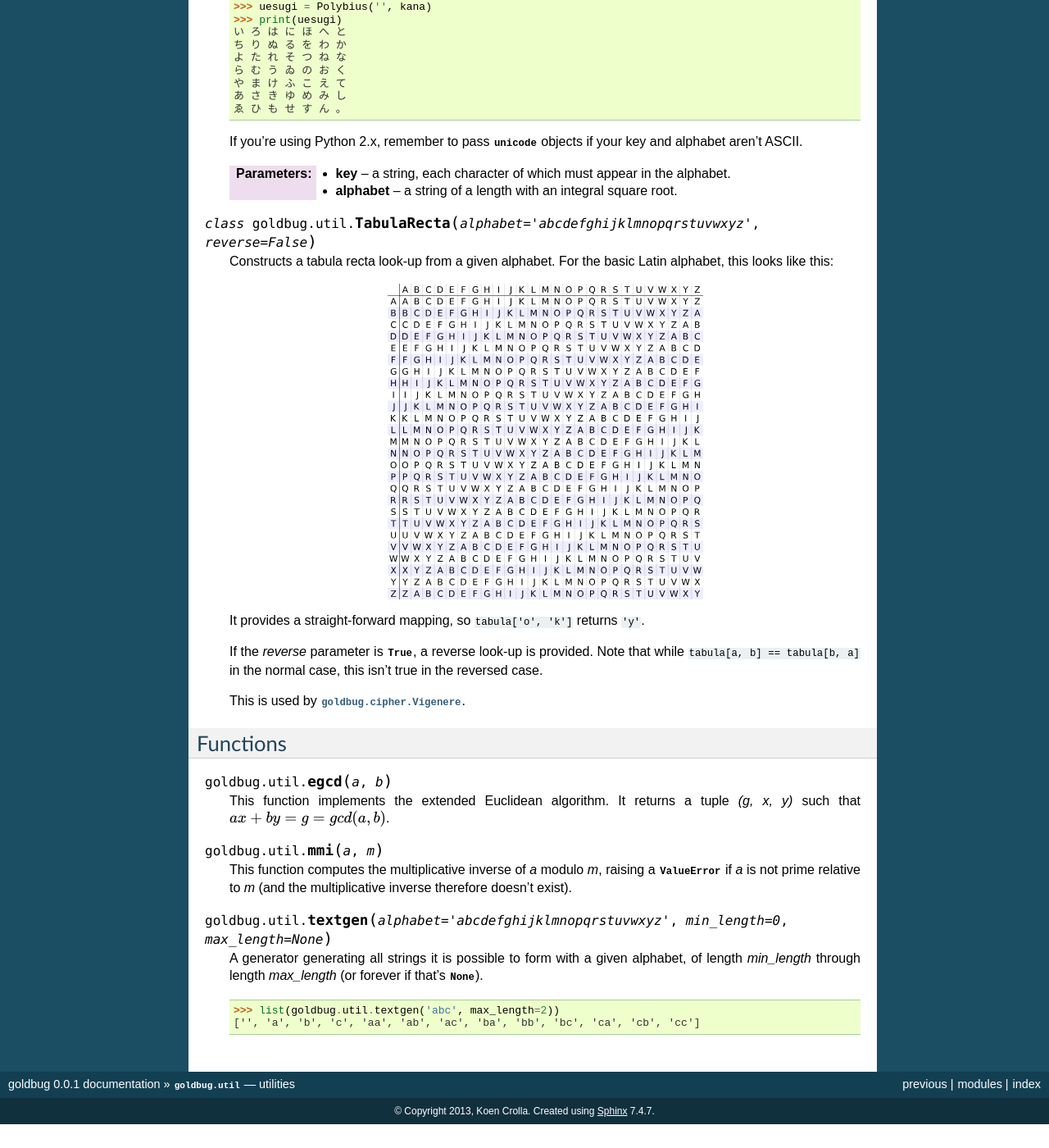
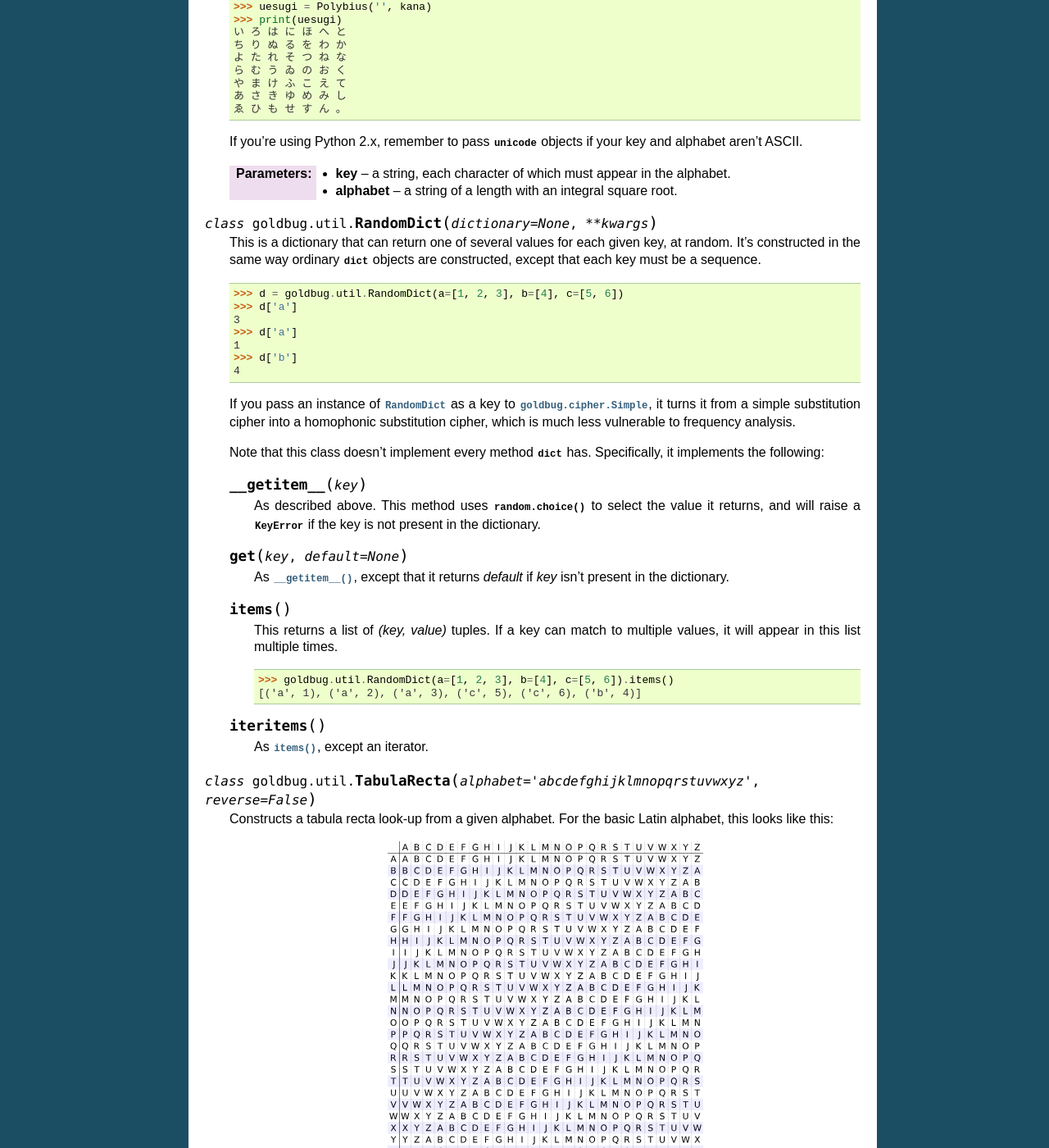
Before and after one commit to Cairnarvon/goldbug, a Sphinx documentation site: the page built from doc/util.rst, in a window 1280 px wide and 1400 px high, scrolled down 966 px. Shown: the whole window at 82% size. Built offline with Sphinx 7.4.7, drawn with Linux system fonts in a browser that asks for light colours; formulas are drawn with MathJax 3; before the commit the page ends 2337 px from its top, so only the background shows below that; some of the changed text lies outside the part shown.

Commit message:
Added RandomDict.

```diff
--- a/doc/util.rst
+++ b/doc/util.rst
@@ -75,6 +75,51 @@ Classes
    :param key: a string, each character of which must appear in the alphabet.
    :param alphabet: a string of a length with an integral square root.
 
+.. class:: RandomDict(dictionary=None, **kwargs)
+
+   This is a dictionary that can return one of several values for each given
+   key, at random. It's constructed in the same way ordinary :class:`dict`
+   objects are constructed, except that each key must be a sequence.
+
+      >>> d = goldbug.util.RandomDict(a=[1, 2, 3], b=[4], c=[5, 6])
+      >>> d['a']
+      3
+      >>> d['a']
+      1
+      >>> d['b']
+      4
+
+   If you pass an instance of :class:`RandomDict` as a key to
+   :class:`goldbug.cipher.Simple`, it turns it from a simple substitution
+   cipher into a homophonic substitution cipher, which is much less vulnerable
+   to frequency analysis.
+
+   Note that this class doesn't implement every method :class:`dict` has.
+   Specifically, it implements the following:
+
+   .. function:: __getitem__(key)
+
+      As described above. This method uses :func:`random.choice` to select the
+      value it returns, and will raise a :class:`KeyError` if the key is not
+      present in the dictionary.
+
+   .. function:: get(key, default=None)
+
+      As :func:`__getitem__`, except that it returns *default* if *key* isn't
+      present in the dictionary.
+
+   .. function:: items
+
+      This returns a list of *(key, value)* tuples. If a key can match to
+      multiple values, it will appear in this list multiple times.
+
+         >>> goldbug.util.RandomDict(a=[1, 2, 3], b=[4], c=[5, 6]).items()
+         [('a', 1), ('a', 2), ('a', 3), ('c', 5), ('c', 6), ('b', 4)]
+
+   .. function:: iteritems
+
+      As :func:`items`, except an iterator.
+
 .. class:: TabulaRecta(alphabet='abcdefghijklmnopqrstuvwxyz', reverse=False)
 
    Constructs a tabula recta look-up from a given alphabet. For the basic Latin
```
Also changed, not shown: 2 other files.
